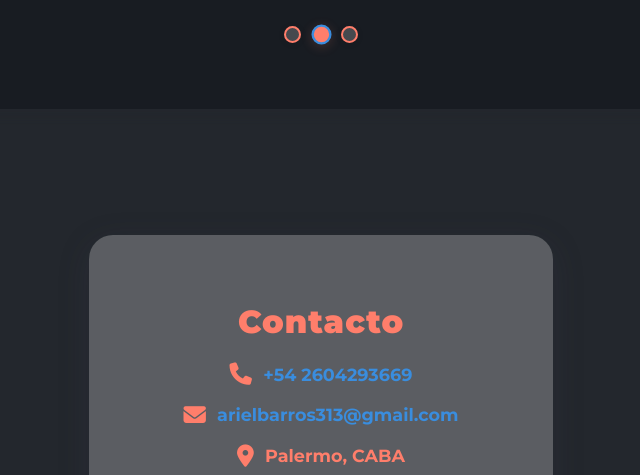
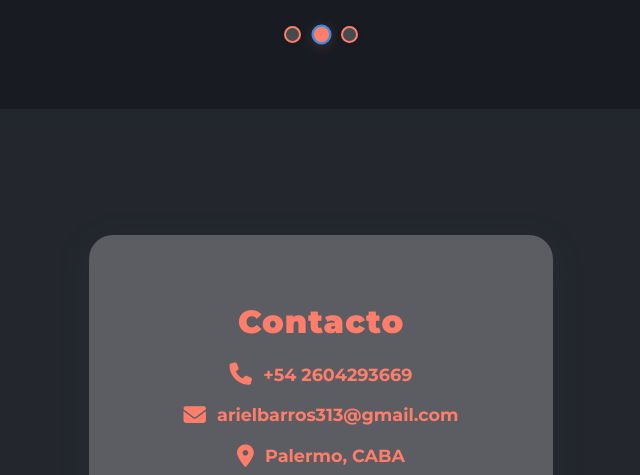
Before and after one commit to agustinAriel/agustinariel.github.io, a plain HTML site: page index.html in a window 1280 px wide. Shown: the part 2784-3259 px from the top of the page, without its empty margins (319-959 px from the left). Drawn offline with Linux system fonts and the light colour scheme.

Commit message:
styles.css

```diff
--- a/assets/styles.css
+++ b/assets/styles.css
@@ -803,12 +803,12 @@ footer {
   color: #ff7e6b;
 }
 .contact-list a {
-  color: #3a8dde;
+  color: #ff7e6b;
   text-decoration: none;
   transition: color 0.2s;
 }
 .contact-list a:hover {
-  color: #ff7e6b;
+  color: #ffffff;
 }
 .contact-social {
   display: flex;
```
